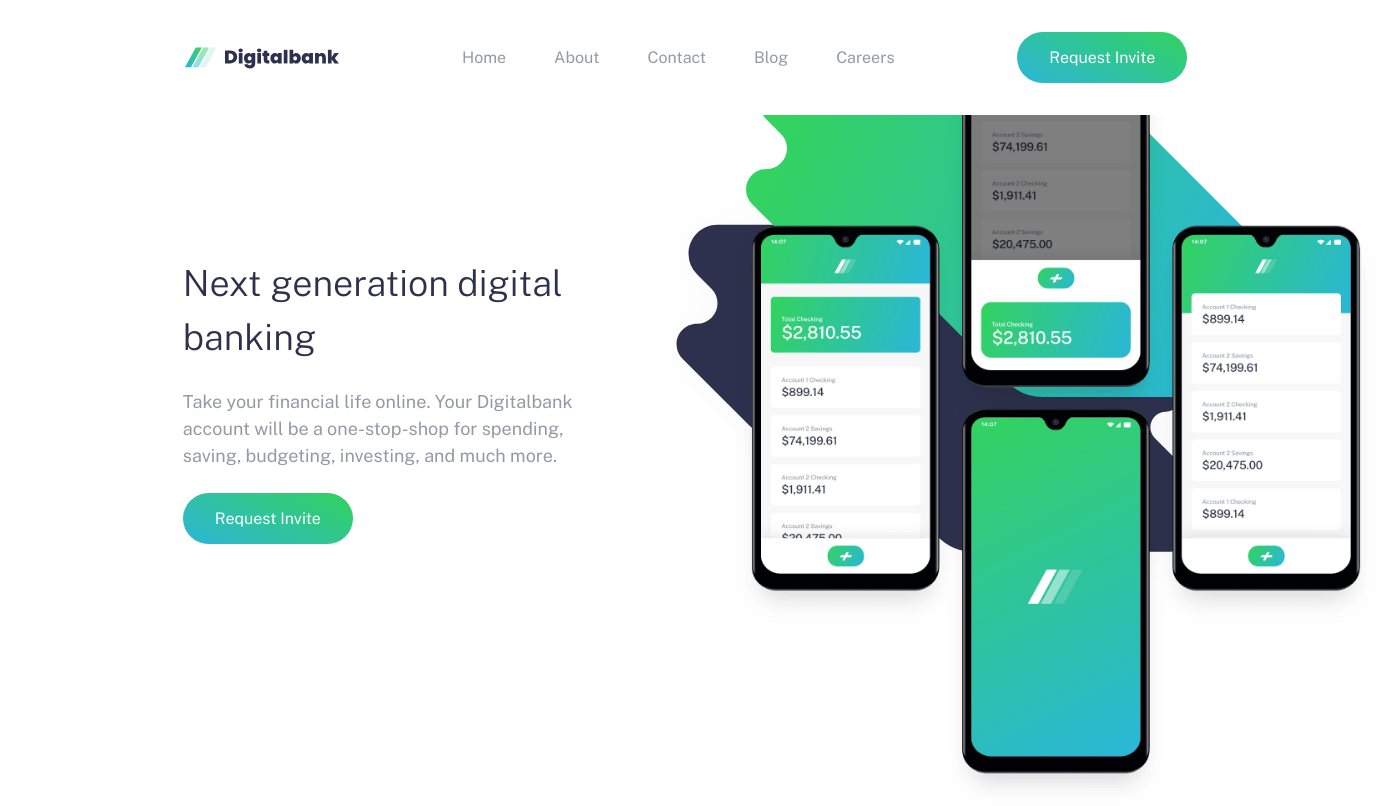
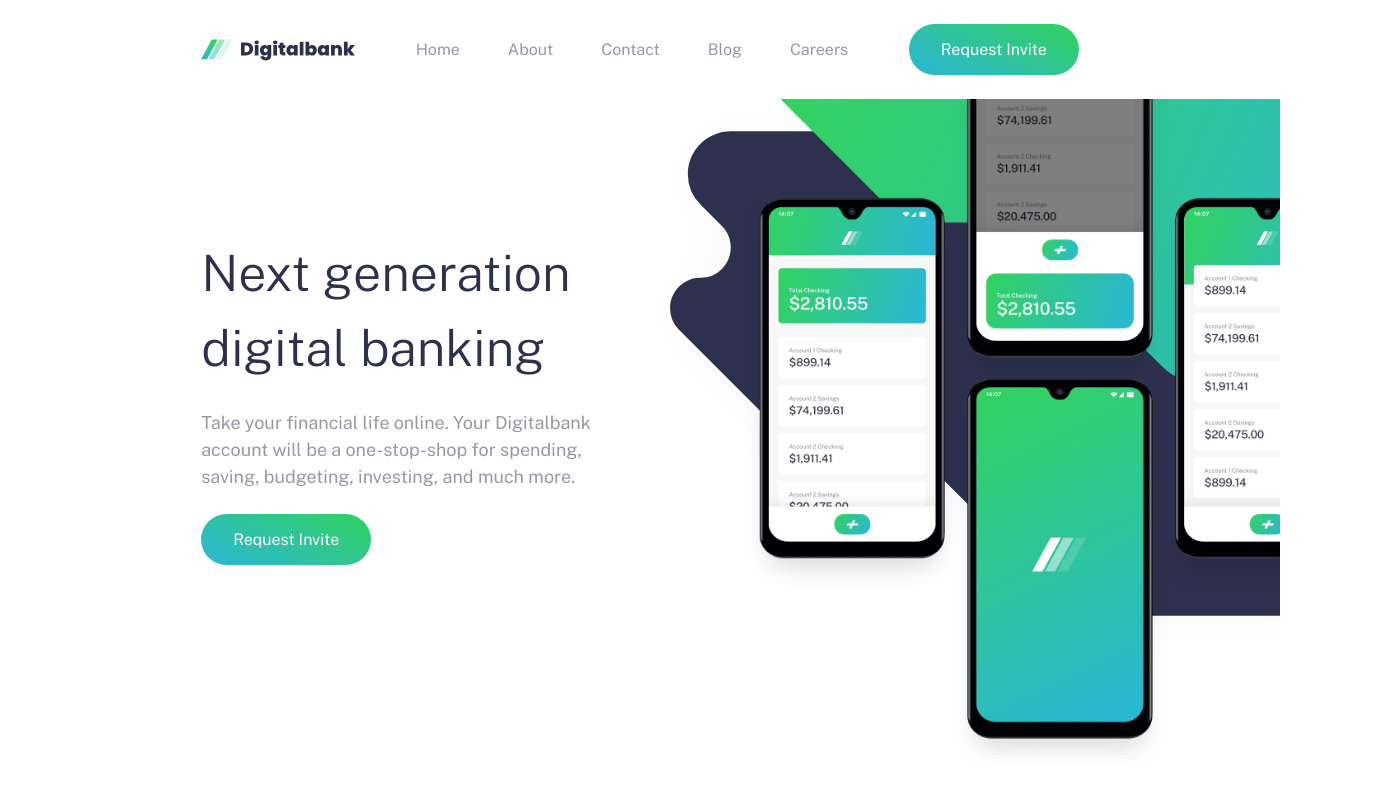
Before and after one commit to SebastianLaka/digitalbank-landing-page-master, a Vue app: page / in a window 1280 px wide. Shown: the whole page, 1376 px wide, since content can reach past the window. Built offline with nearby package versions, Linux system fonts and the light colour scheme.

Commit message:
Changed grid for items from 992px and changed styles for images to make it responsive

```diff
--- a/src/components/main-site/site-header/HeaderBackgroundImage.vue
+++ b/src/components/main-site/site-header/HeaderBackgroundImage.vue
@@ -5,22 +5,28 @@
 })
 </script>
 <template>
-  <div class="header-background-intro">
-    <img :src="props.src" :alt="props.alt" class="header-background-intro__image" />
-  </div>
+  <img :src="props.src" :alt="props.alt" class="header-background-intro-image" />
 </template>
 <style scoped lang="scss">
 @media (min-width: 320px) {
-  .header-background-intro {
-    &__image {
-      display: block;
-      width: 100%;
-      position: absolute;
-      inset: 4em 0 0 0;
-
-      max-height: 100%;
-      z-index: -1;
-    }
+  .header-background-intro-image {
+    display: block;
+    width: 100%;
+    position: absolute;
+    top: 0;
+    bottom: 0;
+    right: 0;
+    left: 0;
+    min-height: 100%;
+    z-index: -1;
+  }
+}
+@media (min-width: 992px) {
+  .header-background-intro-image {
+    top: -7em;
+    left: -2em;
+    width: 150%;
+    object-fit: contain;
   }
 }
 </style>
--- a/src/components/main-site/site-header/HeaderContent.vue
+++ b/src/components/main-site/site-header/HeaderContent.vue
@@ -36,19 +36,35 @@
 }
 @media (min-width: 992px) {
   .header-content {
-    grid-column: 3/8;
+    grid-column: 1/8;
     grid-row: 1/2;
     align-items: start;
-    padding: 0 1em 0 0;
+    padding: 0 1em 0 1em;
     &__header,
     &__description{
       text-align: left;
-      font-size: 2.25rem;
+      font-size: 3.125rem;
       line-height: 150%;
+
     }
     &__description{
       font-size: $primary-size;
     }
   }
 }
+@media (min-width: 1100px){
+  .header-content{
+    grid-column: 2/8;
+  }
+}
+@media (min-width: 1250px){
+  .header-content{
+    grid-column: 3/8;
+  }
+}
+@media (min-width: 1440px){
+  .header-content{
+    grid-column: 3/7;
+  }
+}
 </style>
--- a/src/components/main-site/site-header/HeaderImage.vue
+++ b/src/components/main-site/site-header/HeaderImage.vue
@@ -1,4 +1,9 @@
 <script setup>
+import HeaderBackgroundImage from './HeaderBackgroundImage.vue'
+import bgIntroMobile from '@/assets/images/bg-intro-mobile.svg'
+import bgIntroDesktop from '@/assets/images/bg-intro-desktop.svg'
+import { useCounterStore } from '@/stores/counter'
+const store = useCounterStore()
 const props = defineProps({
   src: String,
   alt: String,
@@ -7,24 +12,26 @@
 <template>
   <div class="header-site-background">
     <img :src="props.src" :alt="props.alt" class="header-site-background__image" />
+    <HeaderBackgroundImage :src="store.isMobileWidth ? bgIntroMobile : bgIntroDesktop" />
   </div>
 </template>
 <style scoped lang="scss">
 @media (min-width: 320px) {
   .header-site-background {
+    position: relative;
     &__image {
-      position: relative;
+      display: block;
       width: 100%;
-      object-fit: cover;
-      top: -7em;
     }
   }
 }
 @media (min-width: 992px) {
   .header-site-background {
     &__image {
-      left: 15%;
-      top: 1em;
+      position: relative;
+      min-width: 80%;
+      top: -1em;
+      right: -6em;
     }
   }
 }
--- a/src/components/main-site/site-header/HeaderMainSite.vue
+++ b/src/components/main-site/site-header/HeaderMainSite.vue
@@ -1,12 +1,8 @@
 <script setup>
 import HeaderContent from './HeaderContent.vue'
 import HeaderImage from './HeaderImage.vue'
-import HeaderBackgroundImage from './HeaderBackgroundImage.vue'
 import ImageMockups from '@/assets/images/image-mockups.png'
-import bgIntroMobile from '@/assets/images/bg-intro-mobile.svg';
-import bgIntroDesktop from '@/assets/images/bg-intro-desktop.svg';
-import { useCounterStore } from '@/stores/counter'
-const store = useCounterStore()
+
 const headerContentData = [
   {
     id: 1,
@@ -20,7 +16,6 @@
   <header class="header-main">
     <div class="header-image-content">
       <HeaderImage :src="ImageMockups" />
-      <HeaderBackgroundImage :src="store.isMobileWidth ? bgIntroMobile : bgIntroDesktop" />
     </div>
     <HeaderContent
       v-for="headerContent in headerContentData"
@@ -39,7 +34,9 @@
     flex-direction: column;
     gap: 2em 0;
     height: 100svh;
-    position: relative;
+    .header-image-content{
+      width: 100%;
+    }
   }
 }
 @media (min-width: 992px) {
@@ -48,12 +45,11 @@
     grid-template-columns: repeat(14, 1fr);
     align-items: center;
     align-content: center;
-    position: relative;
+    gap: 0 1em;
     .header-image-content {
       grid-column: 8/15;
-      min-width: 100%;
       z-index: 1;
-      position: absolute;
+      overflow-x: hidden;
     }
     .request-button {
       grid-column: 1/2;
--- a/src/components/main-site/site-nav/NavMainSite.vue
+++ b/src/components/main-site/site-nav/NavMainSite.vue
@@ -37,11 +37,11 @@
     <div class="nav-container">
       <NavLogo :src="logoAttrs.logo" :alt="logoAttrs.alt" />
       <NavBarsMain />
-        <NavToggleIcon
-          :src="store.navIcon ? navIcons.hamburgerIcon : navIcons.closeIcon"
-          :alt="navIcons.alt"
-          @click="store.toggleMobileNavMenu"
-        />
+      <NavToggleIcon
+        :src="store.navIcon ? navIcons.hamburgerIcon : navIcons.closeIcon"
+        :alt="navIcons.alt"
+        @click="store.toggleMobileNavMenu"
+      />
       <RequestButton v-if="!store.isMobileWidth">Request Invite</RequestButton>
     </div>
   </nav>
@@ -61,17 +61,32 @@
       justify-content: space-between;
       align-items: center;
       position: relative;
-      padding: 2em 0;
+      padding: 2em 1em;
     }
   }
 }
-@media (min-width: 992px){
-  .nav-site{
+@media (min-width: 992px) {
+  .nav-site {
     display: grid;
     grid-template-columns: repeat(14, 1fr);
     gap: 0 1em;
-    .nav-container{
-      grid-column: 3/14;
+    .nav-container {
+      grid-column: 1/15;
+      padding: 1.5em 1em;
+    }
+  }
+}
+@media (min-width: 1100px) {
+  .nav-site {
+    .nav-container {
+      grid-column: 2/14;
+    }
+  }
+}
+@media (min-width: 1250px) {
+  .nav-site {
+    .nav-container {
+      grid-column: 3/13;
     }
   }
 }
```
